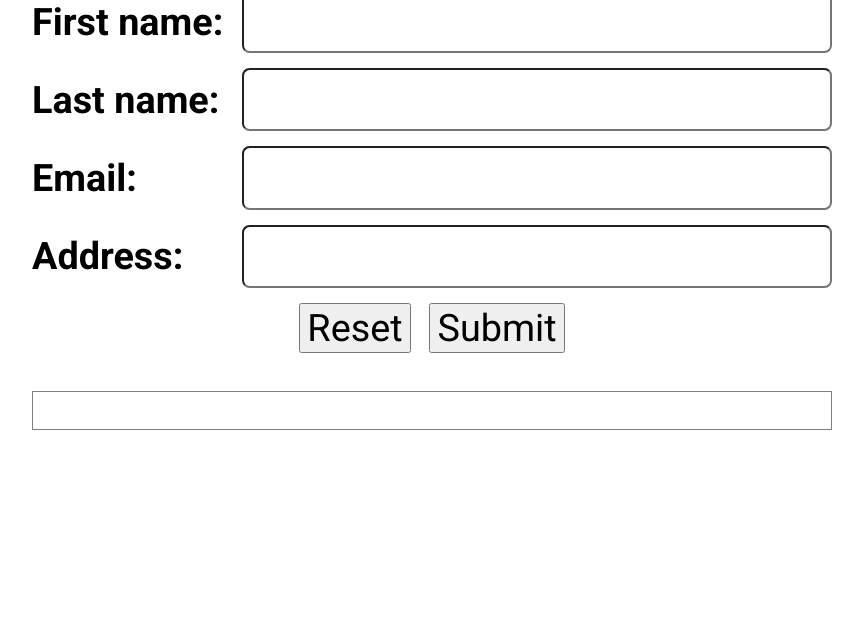
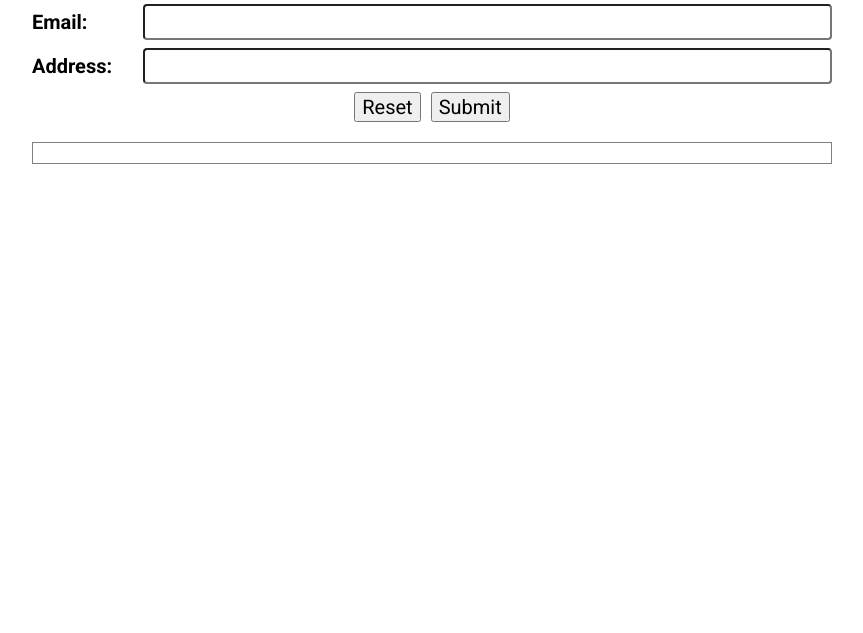
Before and after one commit to wrose504/wrose504.github.io, a plain HTML site: page autofill/index.html in a window 1280 px wide. Shown: the part 167-800 px from the top of the page, without its empty margins (208-1071 px from the left). Drawn offline with Linux system fonts and the light colour scheme.

Commit message:
Try again with fixed size

```diff
--- a/autofill/index.html
+++ b/autofill/index.html
@@ -12,6 +12,10 @@
       rel="stylesheet"
     />
     <style type="text/css">
+      :root {
+        --basic-size: 20px;
+      }
+
       html,
       body,
       input,
@@ -19,11 +23,11 @@
         font-family: "Roboto", sans-serif;
         font-weight: 400;
         font-style: normal;
-        font-size: 1cm;
+        font-size: var(--basic-size);
       }
 
       pre {
-        font-size: 0.8cm;
+        font-size: calc(var(--basic-size) * 0.8);
       }
 
       html {
@@ -31,9 +35,9 @@
       }
 
       body {
-        margin: 1em auto;
-        max-width: min(800px, calc(100vw - 2em));
-        max-height: calc(100vh - 2em);
+        margin: var(--basic-size) auto;
+        max-width: min(800px, calc(100vw - 2 * var(--basic-size)));
+        max-height: calc(100vh - 2 * var(--basic-size));
         display: flex;
         flex-direction: column;
       }
@@ -50,8 +54,8 @@
         grid-template-columns: auto 1fr;
         grid-template-rows: auto;
         align-items: baseline;
-        column-gap: 0.5cm;
-        row-gap: 0.4cm;
+        column-gap: calc(var(--basic-size) * 0.5);
+        row-gap: calc(var(--basic-size) * 0.4);
       }
 
       #autofill-form label {
@@ -60,8 +64,8 @@
       }
 
       #autofill-form input {
-        padding: 0.2cm;
-        border-radius: 0.2cm;
+        padding: calc(var(--basic-size) * 0.2);
+        border-radius: calc(var(--basic-size) * 0.2);
       }
 
       #autofill-form div.buttons {
@@ -70,27 +74,26 @@
 
         display: flex;
         flex-direction: row;
-        gap: 0.5cm;
+        gap: calc(var(--basic-size) * 0.5);
       }
 
       #debug-area {
         flex: 1 1 auto;
 
-        padding: 0.5cm;
+        padding: calc(var(--basic-size) * 0.5);
         border: 1px solid gray;
-        font-size: 10pt;
-        max-height: 12li;
+        font-size: 75%;
         overflow: auto;
 
         display: flex;
         flex-direction: column;
-        gap: 0.5cm;
+        gap: calc(var(--basic-size) * 0.5);
         align-items: stretch;
       }
 
       #debug-area pre {
         margin: 0;
-        padding: 0.5cm;
+        padding: calc(var(--basic-size) * 0.5);
       }
 
       #debug-area pre.blur-event {
```
